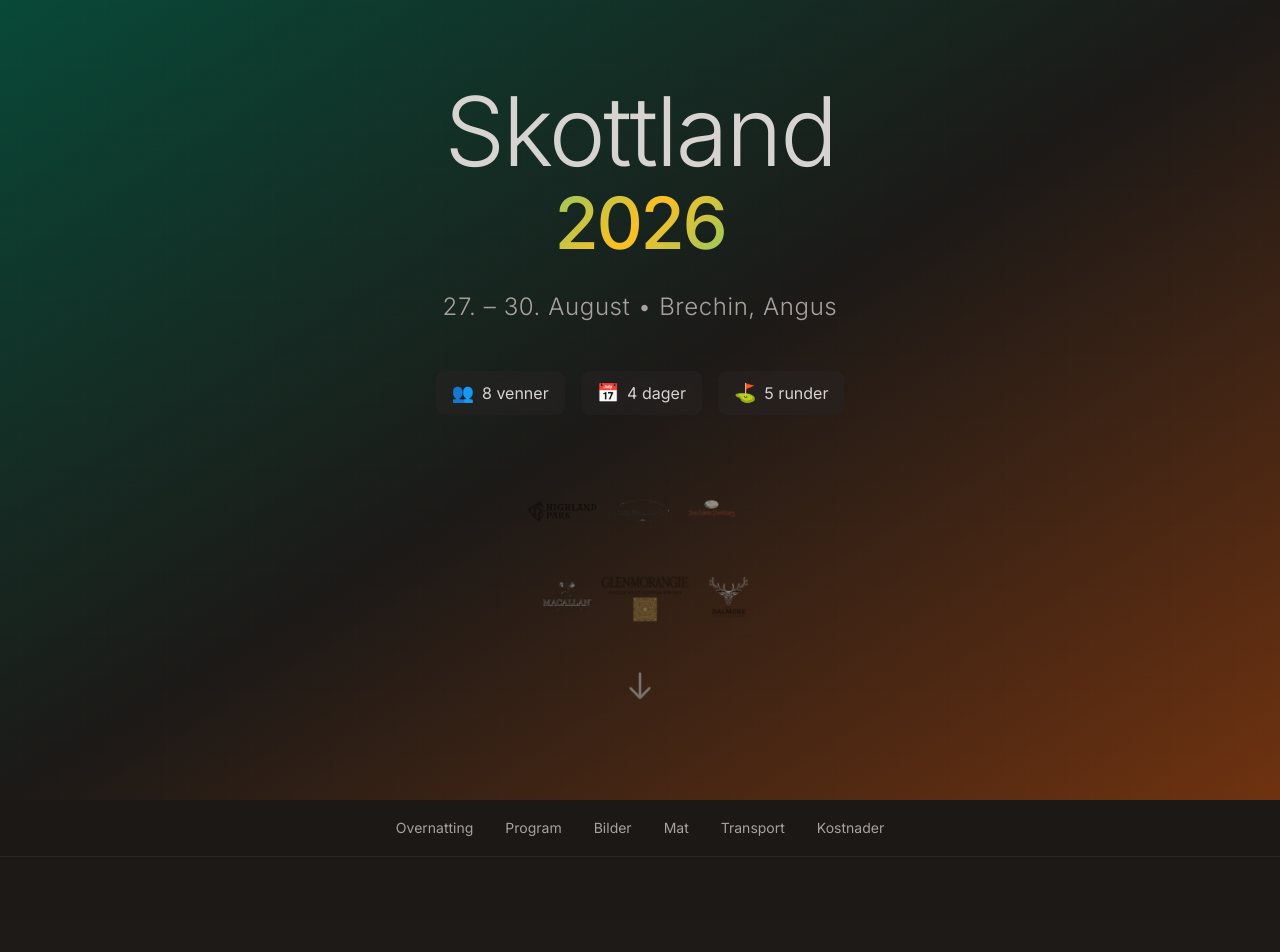
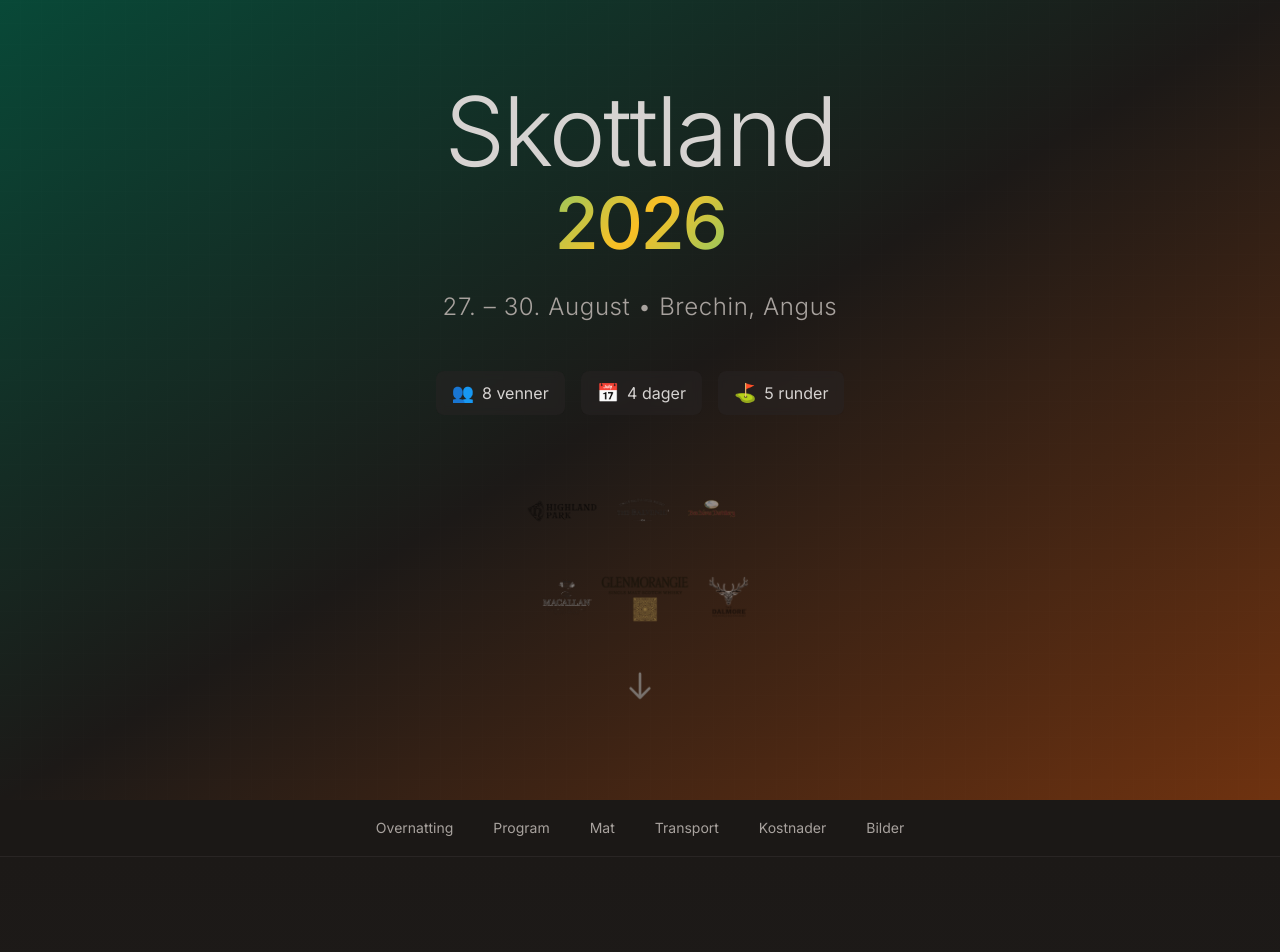
Before and after one commit to dj1p/Skottland2026, a React (Vite) app: page / in a window 1280 px wide. Shown: the top 952 px of the page. Built offline with nearby package versions, Linux system fonts and the light colour scheme.

Commit message:
Update TripPage.tsx

```diff
--- a/src/pages/TripPage.tsx
+++ b/src/pages/TripPage.tsx
@@ -244,14 +244,14 @@ export default function TripPage({ trip }: TripPageProps) {
 
       {/* Navigation */}
       <nav className={`sticky top-0 z-50 transition-all duration-300 ${scrolled ? 'bg-stone-900/98 shadow-lg' : 'bg-stone-900/95'} backdrop-blur-md border-b border-stone-800`}>
-        <div className="max-w-7xl mx-auto px-6">
-          <div className="flex items-center justify-center h-14">
-            <div className="flex gap-8 text-sm">
-              {['accommodation', 'schedule', 'photos', 'food', 'transport', 'costs'].map((id) => (
+        <div className="max-w-7xl mx-auto px-4">
+          <div className="flex items-center justify-start md:justify-center h-14 overflow-x-auto scrollbar-hide">
+            <div className="flex gap-4 md:gap-8 text-sm whitespace-nowrap">
+              {['accommodation', 'schedule', 'food', 'transport', 'costs', 'photos'].map((id) => (
                 <button
                   key={id}
                   onClick={() => scrollToSection(id)}
-                  className="text-stone-400 hover:text-stone-200 transition-colors"
+                  className="text-stone-400 hover:text-stone-200 transition-colors px-1"
                 >
 {id === 'accommodation' ? 'Overnatting' : id === 'schedule' ? 'Program' : id === 'photos' ? 'Bilder' : id === 'food' ? 'Mat' : id === 'transport' ? 'Transport' : 'Kostnader'}
                 </button>
@@ -437,8 +437,7 @@ export default function TripPage({ trip }: TripPageProps) {
         </div>
       </section>
 
-
-
+      {/* Photos Section */}
       {/* Food Section */}
       <section id="food" className="py-24 bg-stone-900">
         <div className="max-w-7xl mx-auto px-6">
@@ -547,8 +546,9 @@ export default function TripPage({ trip }: TripPageProps) {
           </div>
         </section>
       )}
+
       {/* Photos Section */}
-      <section id="photos" className="py-24 bg-gradient-to-b from-stone-800 to-stone-900">
+      <section id="photos" className="py-24 bg-gradient-to-b from-stone-900 to-stone-950">
         <div className="max-w-7xl mx-auto px-6">
           <div className="text-center mb-16">
             <span className="text-emerald-400 text-sm tracking-widest uppercase">Galleri</span>
@@ -606,6 +606,7 @@ export default function TripPage({ trip }: TripPageProps) {
           ))}
         </div>
       </section>
+
       {/* Footer */}
       <footer className="py-12 bg-stone-950 border-t border-stone-800">
         <div className="max-w-7xl mx-auto px-6">
@@ -727,9 +728,9 @@ function CourseCard({
             </div>
 
             {/* Tee Time - on its own row for visibility */}
-            <div className="flex items-center gap-2 mt-2">
-              <span className="text-stone-500 text-xs">Tee time:</span>
-              <span className={`text-sm font-medium ${course.teeTime === 'TBC' ? 'text-amber-400' : 'text-emerald-400'}`}>
+            <div className="flex items-start gap-2 mt-2">
+              <span className="text-stone-500 text-xs mt-0.5">Tee time:</span>
+              <span className={`text-sm font-medium whitespace-pre-line ${course.teeTime === 'TBC' || course.teeTime?.includes('*') ? 'text-amber-400' : 'text-emerald-400'}`}>
                 {course.teeTime || 'TBC'}
               </span>
             </div>
```
